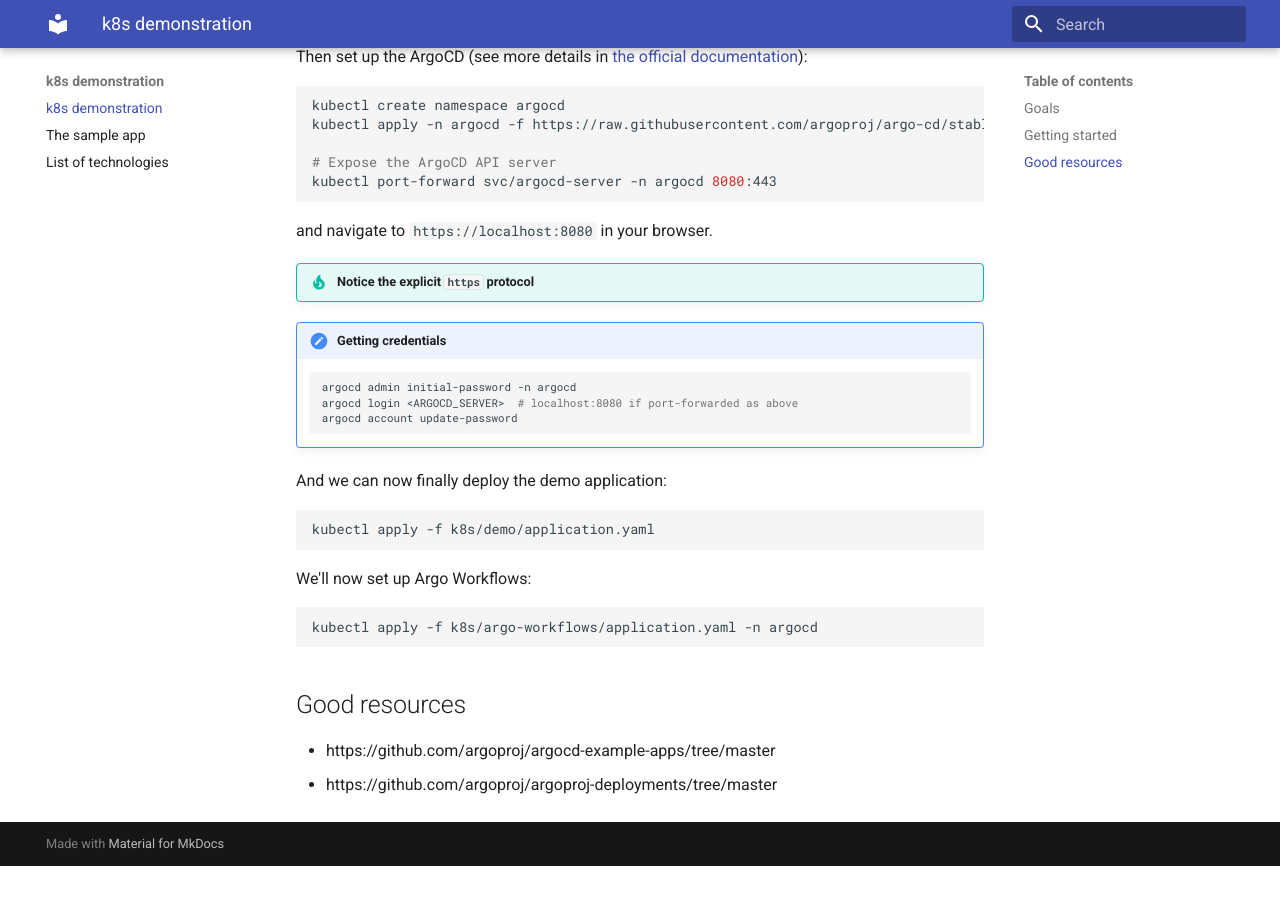
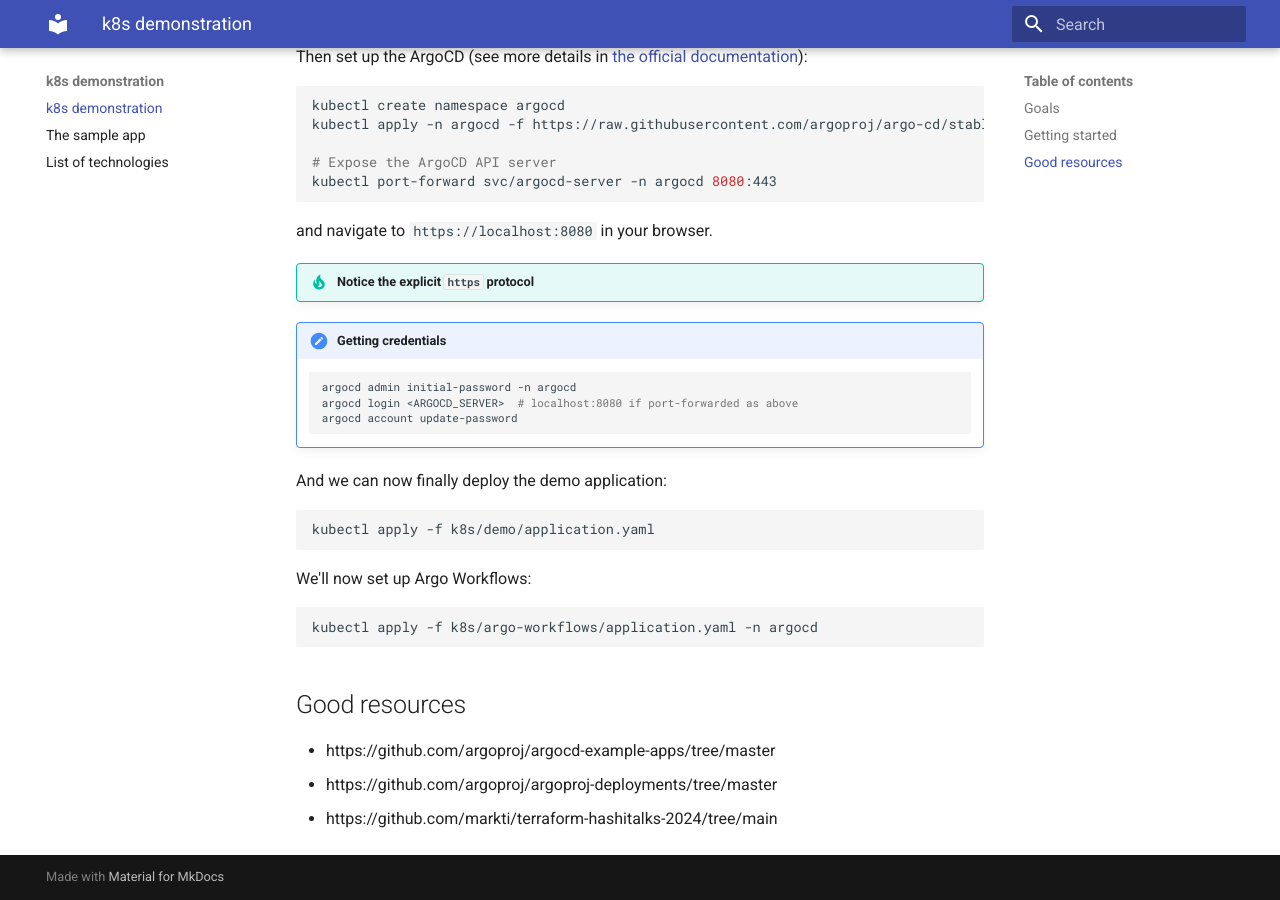
Before and after one commit to Northo/k8s-webserver-with-inference-job-demo, an MkDocs documentation site: the page built from docs/index.md, in a window 1280 px wide and 900 px high, scrolled down 1125 px. Built offline with MkDocs 1.6.1 and Material for MkDocs 9.7.7, drawn with Linux system fonts in a browser that asks for light colours; before the commit the page ends 1991 px from its top, so only the background shows below that; some of the changed lines change nothing that is shown.

Commit message:
📝 Add entry in useful links list

```diff
--- a/docs/index.md
+++ b/docs/index.md
@@ -76,3 +76,4 @@
 
 - https://github.com/argoproj/argocd-example-apps/tree/master
 - https://github.com/argoproj/argoproj-deployments/tree/master
+- https://github.com/markti/terraform-hashitalks-2024/tree/main
```
